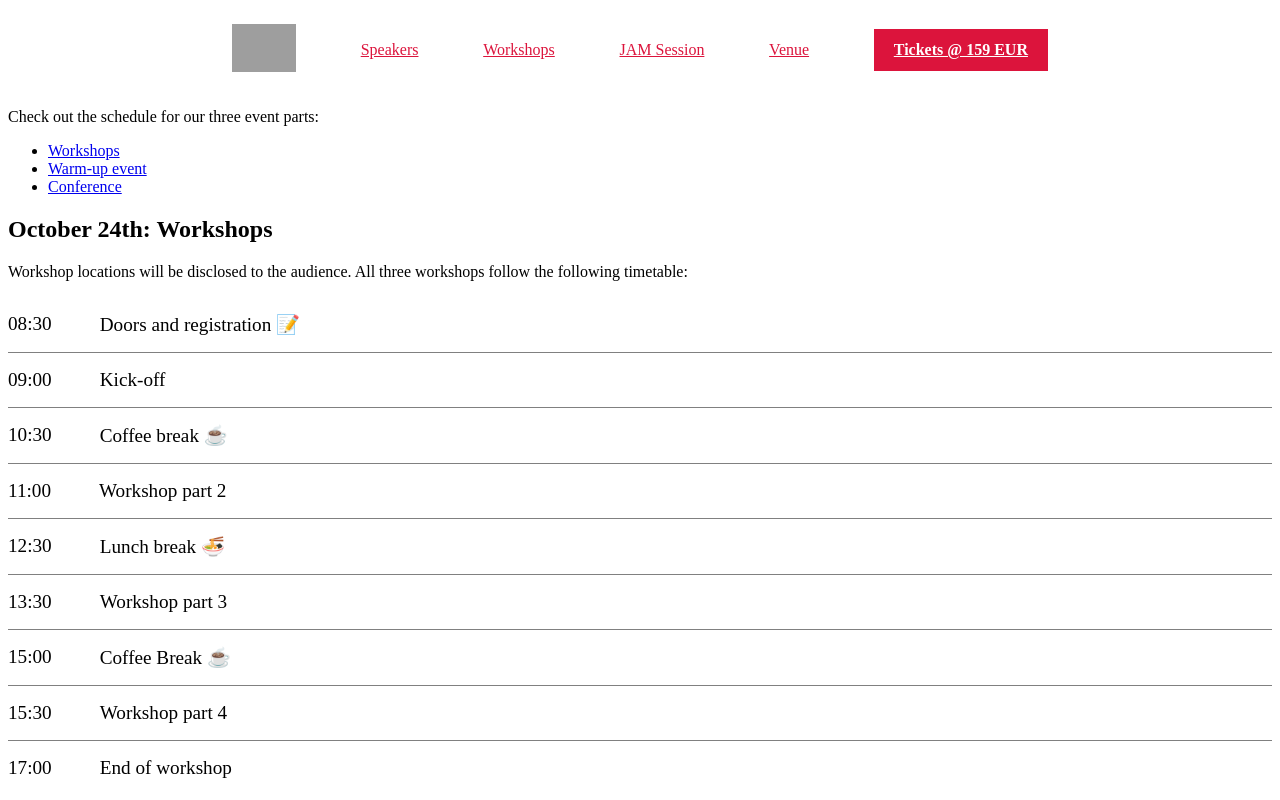
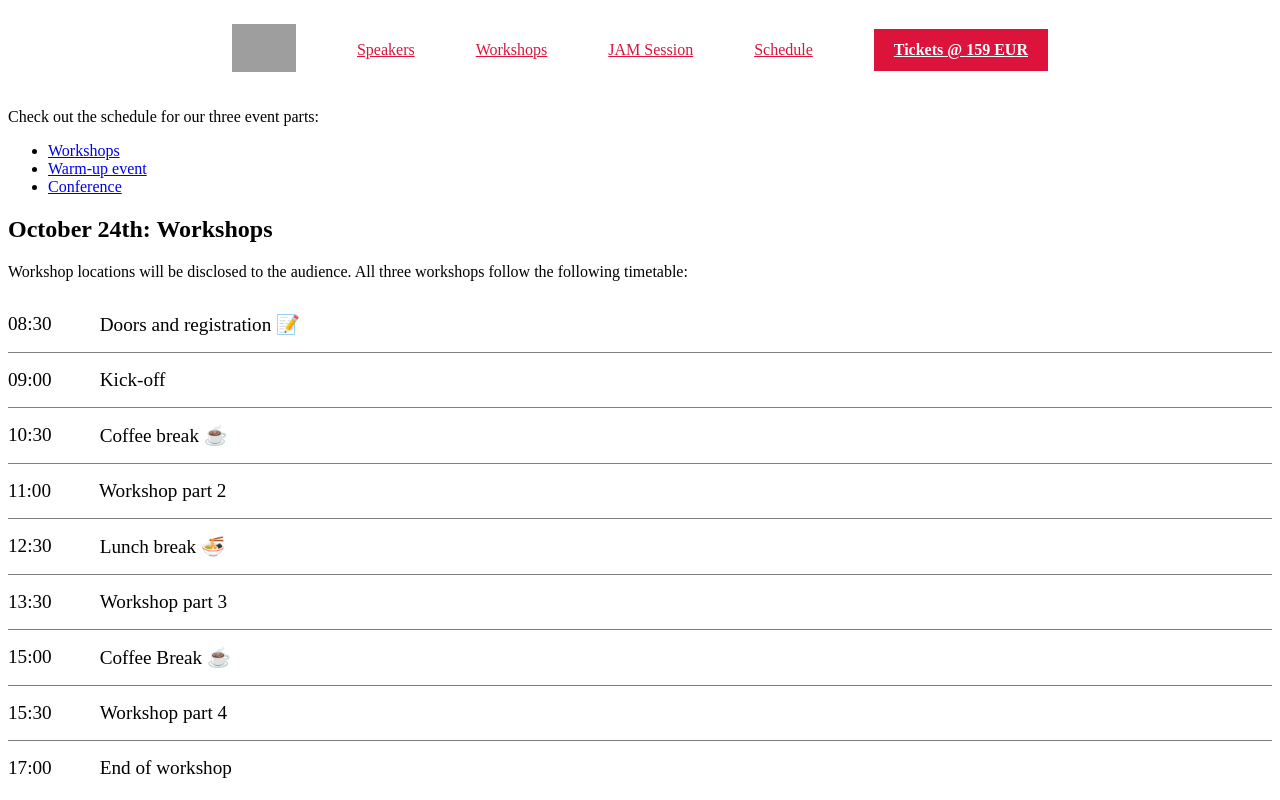
Before and after one commit to stahlstadtjs/scriptconf.org, a Next.js app: page /schedule in a window 1280 px wide. Shown: the top 800 px of the page. Built offline with nearby package versions, Linux system fonts and the light colour scheme; grey boxes are pictures that could not be loaded.

Commit message:
change navigation

```diff
--- a/components/2019-bold/Navigation.tsx
+++ b/components/2019-bold/Navigation.tsx
@@ -55,11 +55,11 @@ export function Navigation() {
   `}
   </style>
   <nav>
-    <Link href="/"><a><img className="nav-logo" src="/static/assets/caret.svg?v=2" alt="ScriptConf Home"/></a></Link>
+    <a href="/"><img className="nav-logo" src="/static/assets/caret.svg?v=2" alt="ScriptConf Home"/></a>
     <a className="nav-link hide-sm" href="/#speakers">Speakers</a>
     <a className="nav-link hide-sm" href="/#workshops">Workshops</a>
     <a className="nav-link hide-sm" href="/#jam">JAM Session</a>
-    <a className="nav-link hide-sm" href="/#venue">Venue</a>
+    <a className="nav-link hide-sm" href="/schedule">Schedule</a>
     <a className="nav-button" href="https://ti.to/scriptconf/scriptconf-2019">Tickets @ 159 EUR</a>
   </nav>
   </>
```
Also changed, not shown: pages/index.tsx (+13 -9 lines).
